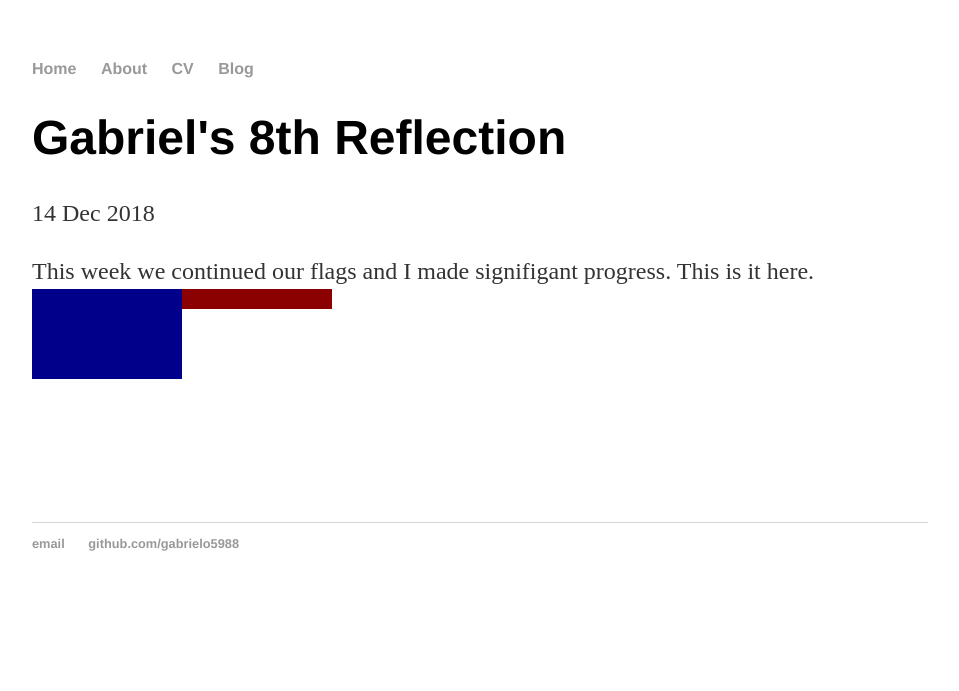
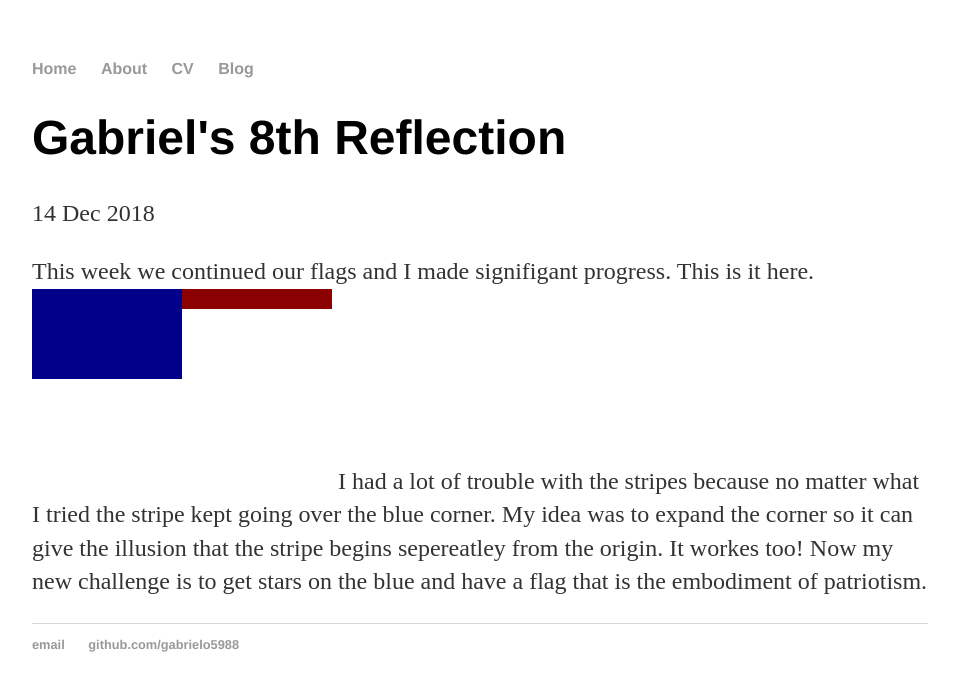
Before and after one commit to gabrielo5988/gabrielo5988.github.io, a Jekyll site: the page built from _posts/2018-12-14-Gabriel's-9th-Reflection.md, in a window 1280 px wide. Shown: the top 691 px of the page, without its empty margins (160-1119 px from the left). Built offline with Jekyll 4.4.1, drawn with Linux system fonts in a browser that asks for light colours.

Commit message:
Update 2018-12-14-Gabriel's-9th-Reflection.md

```diff
--- a/_posts/2018-12-14-Gabriel's-9th-Reflection.md
+++ b/_posts/2018-12-14-Gabriel's-9th-Reflection.md
@@ -4,3 +4,4 @@ title: "Gabriel's 8th Reflection"
 date: 2018-12-14
 ---
 This week we continued our flags and I made signifigant progress. This is it here. ![My New Flag](/images/usa.png)
+I had a lot of trouble with the stripes because no matter what I tried the stripe kept going over the blue corner. My idea was to expand the corner so it can give the illusion that the stripe begins sepereatley from the origin. It workes too! Now my new challenge is to get stars on the blue and have a flag that is the embodiment of patriotism.
```
